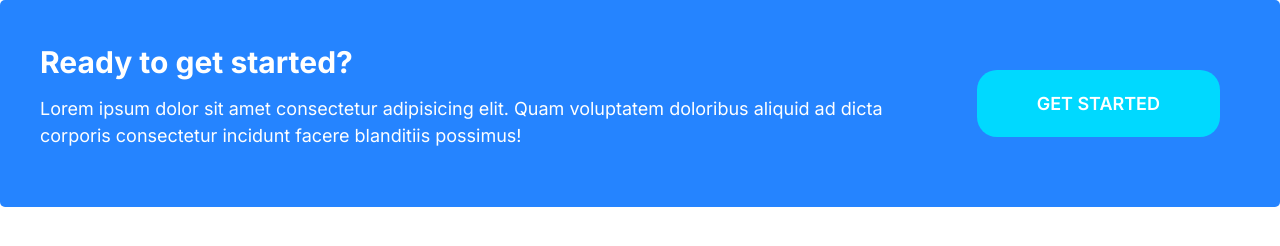
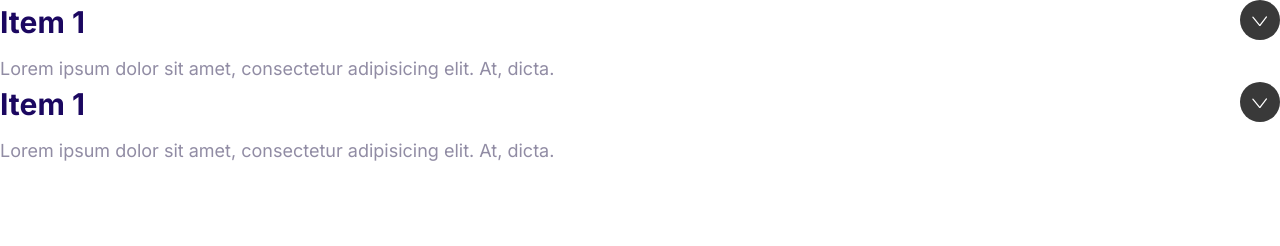
Before and after one commit to serpoiu/serpisor, a plain HTML site: page Moshify/index.html in a window 1280 px wide. Drawn offline with Linux system fonts and the light colour scheme.

Commit message:
Defining Collapsibles

```diff
--- a/Moshify/css/styles.css
+++ b/Moshify/css/styles.css
@@ -537,3 +537,35 @@ card__body {
     margin: 0 2rem;
   }
 }
+
+/* Collapsibles */
+.collapsible__header {
+  display: flex;
+  justify-content: space-between;
+}
+
+.collapsible__heading {
+  margin-top: 0;
+  font-size: 3rem;
+}
+
+.collapsible__chevron {
+  transform: rotate(-90deg);
+  transition: transform 0.3s;
+}
+
+.collapsible__content {
+  max-height: 0;
+  overflow: hidden;
+  opacity: 0;
+  transition: all 0.3s;
+}
+
+.collapsible--expanded .collapsible__chevron {
+  transform: rotate(0);
+}
+
+.collapsible--expanded .collapsible__content {
+  max-height: 100vh;
+  opacity: 1;
+}
--- a/Moshify/index.html
+++ b/Moshify/index.html
@@ -15,18 +15,28 @@
     <link rel="stylesheet" href="css/styles.css" />
   </head>
   <body>
-    <div class="callout callout--primary">
-      <div class="grid grid--1x2">
-        <div class="callout__content">
-          <h2 class="callout__heading">Ready to get started?</h2>
-          <p>
-            Lorem ipsum dolor sit amet consectetur adipisicing elit. Quam
-            voluptatem doloribus aliquid ad dicta corporis consectetur incidunt
-            facere blanditiis possimus!
-          </p>
-        </div>
-        <a href="#" class="btn btn--secondary btn--streched">Get Started</a>
+    <div class="collapsible collapsible--expanded">
+      <header class="collapsible__header">
+        <h2 class="collapsible__heading">Item 1</h2>
+        <svg class="icon icon--white collapsible__chevron">
+          <use xlink:href="images/sprite.svg#chevron"></use>
+        </svg>
+      </header>
+      <div class="collapsible__content">
+        Lorem ipsum dolor sit amet, consectetur adipisicing elit. At, dicta.
       </div>
     </div>
+    <div class="collapsible collapsible--expanded">
+      <header class="collapsible__header">
+        <h2 class="collapsible__heading">Item 1</h2>
+        <svg class="icon icon--white collapsible__chevron">
+          <use xlink:href="images/sprite.svg#chevron"></use>
+        </svg>
+      </header>
+      <div class="collapsible__content">
+        Lorem ipsum dolor sit amet, consectetur adipisicing elit. At, dicta.
+      </div>
+    </div>
+    <script src="js/main.js"></script>
   </body>
 </html>
--- /dev/null
+++ b/Moshify/js/main.js
@@ -0,0 +1,6 @@
+const collapsibles = document.querySelectorAll(".collapsible");
+collapsibles.forEach((item) =>
+  item.addEventListener("click", function () {
+    this.classList.toggle("collapsible--expanded");
+  })
+);
```
Also changed, not shown: Moshify/components/collapsibles.html (added, +12 -0 lines).
